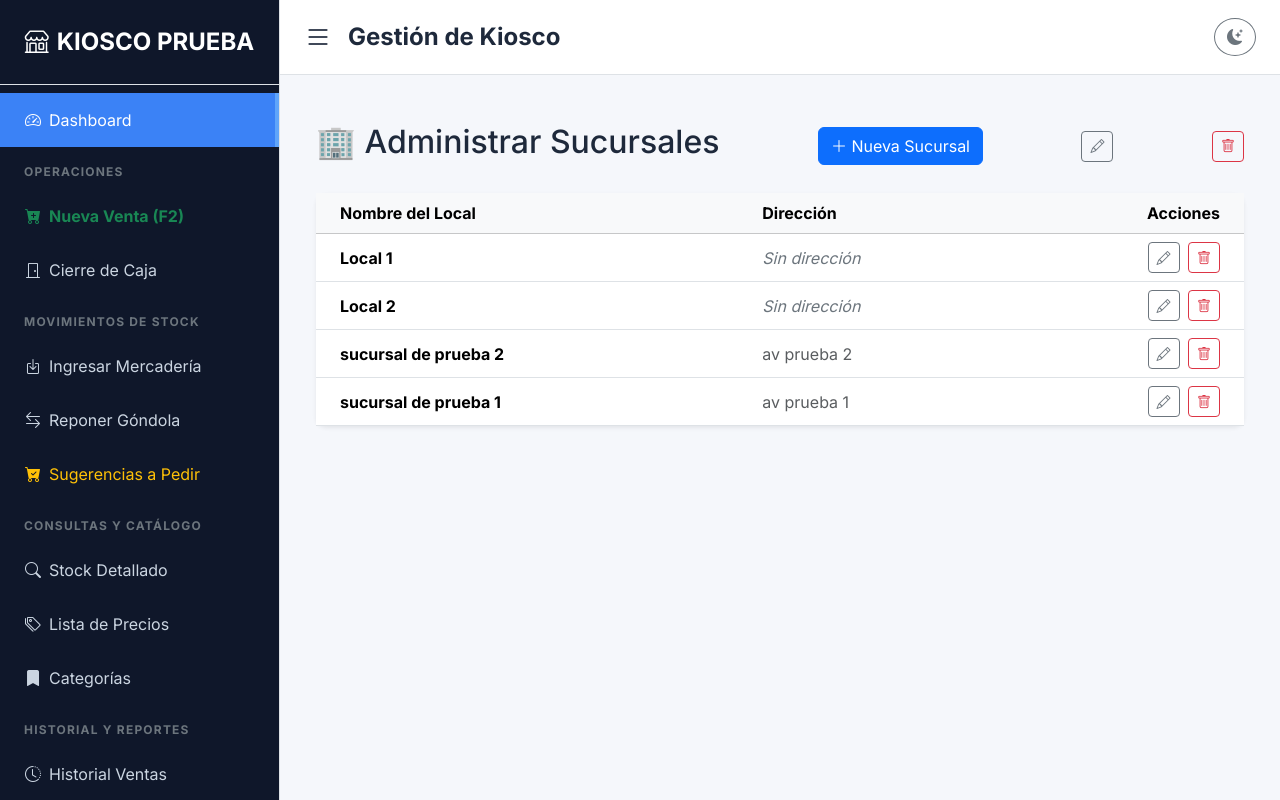
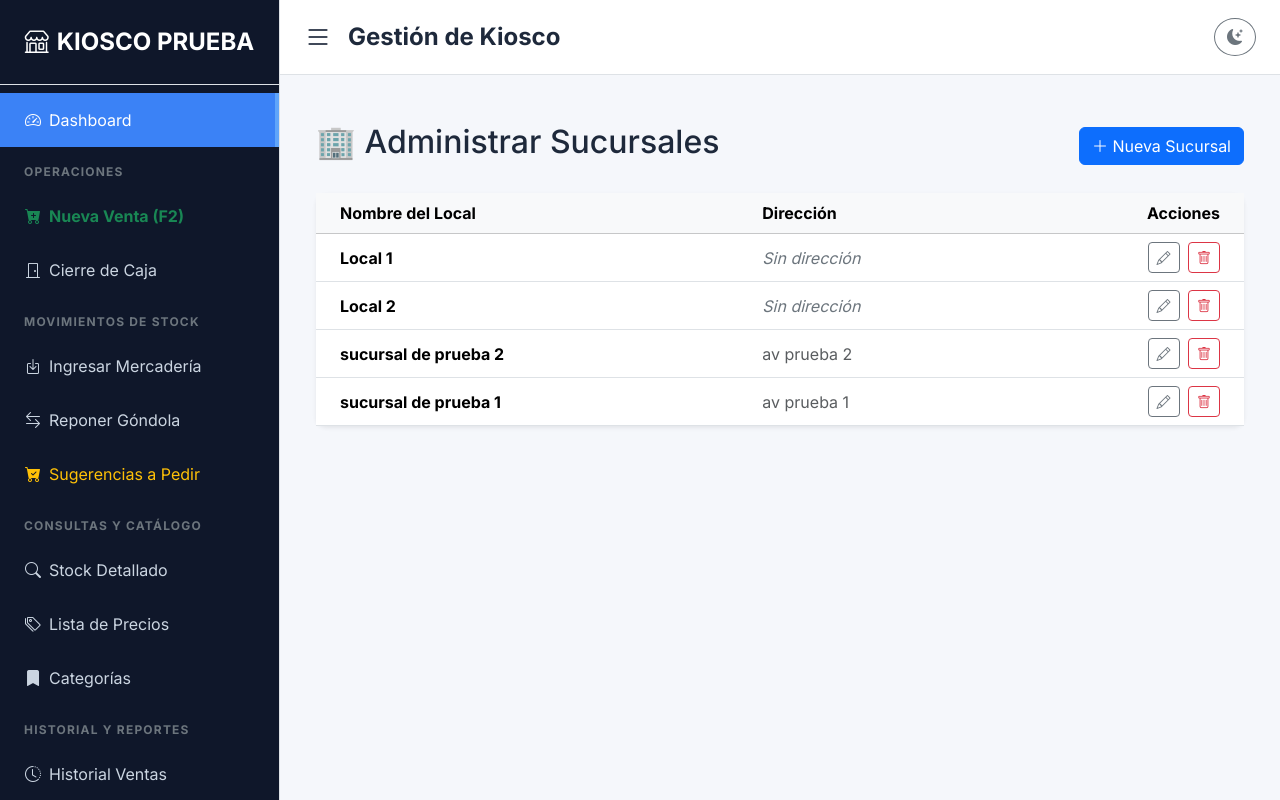
Before and after one commit to ferchujcz/sistema_stock, a Django app: page /sucursales/ in a window 1280 px wide. Run offline with Django 5.2, Linux system fonts and the light colour scheme; a user stored in the database is signed in; data comes from the database, SQL or seed files in the repository; some libraries are stand-ins or nearby versions.

Commit message:
arreglos y mas arreglos

```diff
--- a/core/templates/core/sucursales_list.html
+++ b/core/templates/core/sucursales_list.html
@@ -7,17 +7,6 @@
         <a href="{% url 'crear_sucursal' %}" class="btn btn-primary">
             <i class="bi bi-plus-lg"></i> Nueva Sucursal
         </a>
-        <td class="text-end pe-4">
-        <a href="{% url 'editar_sucursal' sucursal.id %}" class="btn btn-sm btn-outline-secondary" title="Editar">
-            <i class="bi bi-pencil"></i>
-        </a>
-        <form action="{% url 'eliminar_sucursal' sucursal.id %}" method="post" class="d-inline" onsubmit="return confirm('ATENCIÓN: ¿Seguro que querés borrar esta sucursal? Se perderá el stock asociado a ella.');">
-            {% csrf_token %}
-            <button type="submit" class="btn btn-sm btn-outline-danger" title="Eliminar">
-                <i class="bi bi-trash"></i>
-            </button>
-        </form>
-        </td>
     </div>
 
     <div class="card shadow-sm">
@@ -46,7 +35,7 @@
                                 <a href="{% url 'editar_sucursal' sucursal.id %}" class="btn btn-sm btn-outline-secondary" title="Editar">
                                     <i class="bi bi-pencil"></i>
                                 </a>
-                                <form action="{% url 'eliminar_sucursal' sucursal.id %}" method="post" class="d-inline ms-1" onsubmit="return confirm('ATENCIÓN: ¿Seguro que querés borrar esta sucursal?');">
+                                <form action="{% url 'eliminar_sucursal' sucursal.id %}" method="post" class="d-inline ms-1" onsubmit="return confirm('ATENCIÓN: ¿Seguro que querés borrar esta sucursal? Se perderá el stock asociado a ella.');">
                                     {% csrf_token %}
                                     <button type="submit" class="btn btn-sm btn-outline-danger" title="Eliminar">
                                         <i class="bi bi-trash"></i>
```
